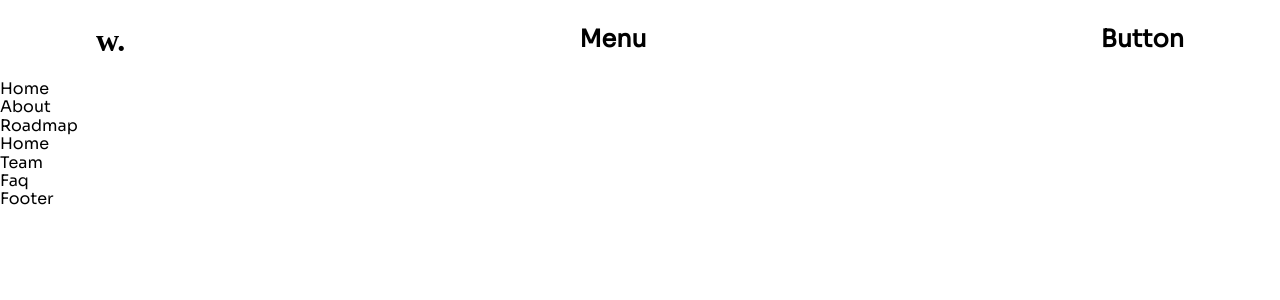
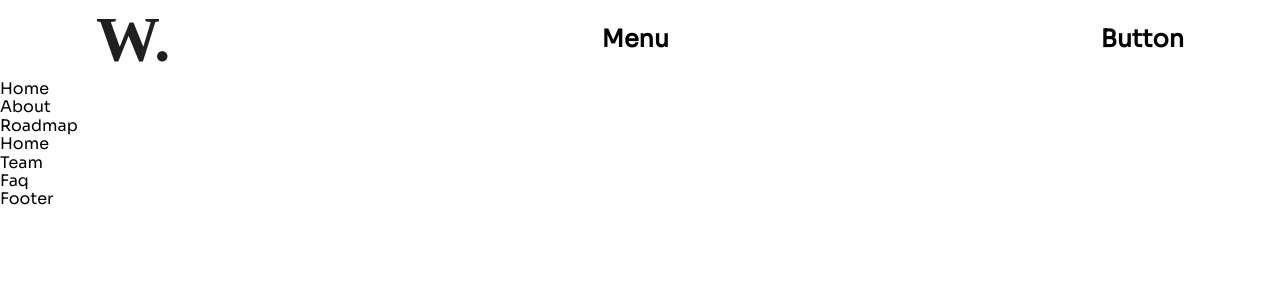
Before and after one commit to Nadim-Nahle/FinalProject3, a React (Create React App) app in the folder frontend-react/: page / in a window 1280 px wide. Shown: the top 300 px of the page. Built offline with nearby package versions, Linux system fonts and the light colour scheme; a web font is replaced by a local one.

Commit message:
Frontend-React Fix- Font

```diff
--- a/frontend-react/src/components/Logo.jsx
+++ b/frontend-react/src/components/Logo.jsx
@@ -1,13 +1,19 @@
 import React from "react";
+import { Link } from "react-router-dom";
 import styled from "styled-components";
 
 const LogoText = styled.h1`
   font-family: "Akaya Telivigala", cursive;
   font-size: ${(props) => props.theme.fontxxx1};
+  color: ${(props) => props.theme.text};
 `;
 
 const Logo = () => {
-  return <LogoText>w.</LogoText>;
+  return (
+    <LogoText>
+      <Link to="/">W.</Link>{" "}
+    </LogoText>
+  );
 };
 
 export default Logo;
--- a/frontend-react/src/styles/Themes.js
+++ b/frontend-react/src/styles/Themes.js
@@ -10,9 +10,9 @@
     fontsm: '0.875em',
     fontmd: '1em',
     fontlg: '1.25em',
-    fontxl: '2em',
-    fontxxl: '3em',
-    fontxxxl: '4em',
+    fontx1: '2em',
+    fontxx1: '3em',
+    fontxxx1: '4em',
 
     fontButton: '0.975em',
 
```
